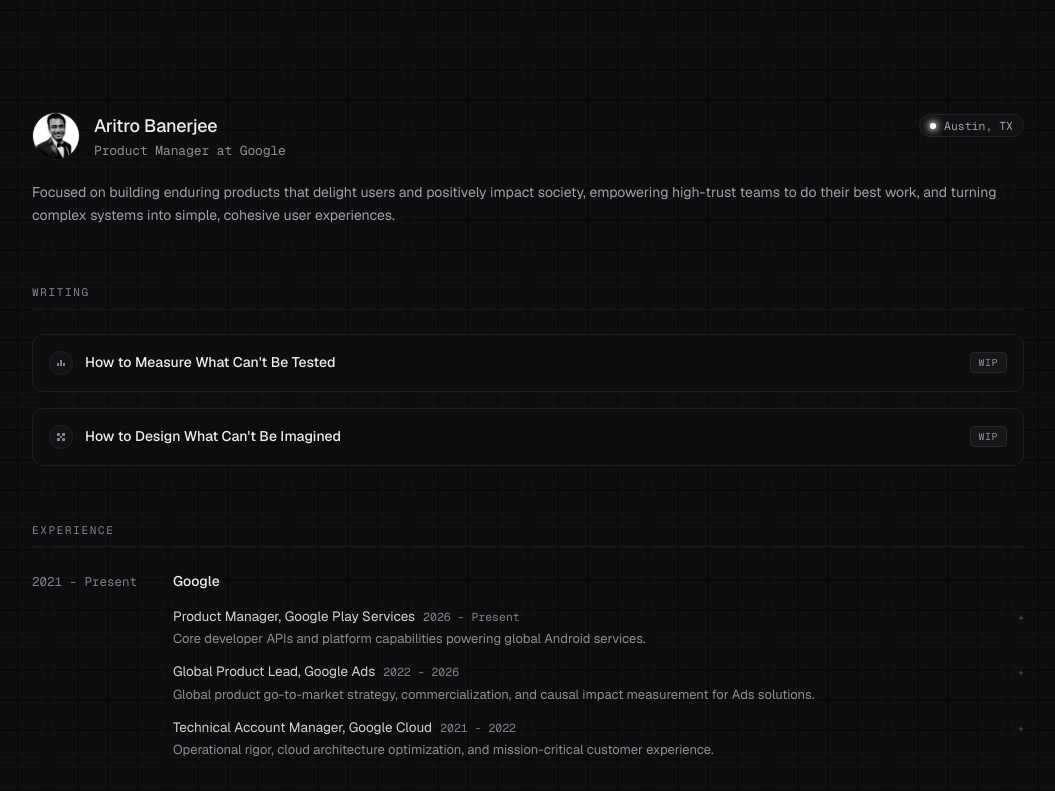
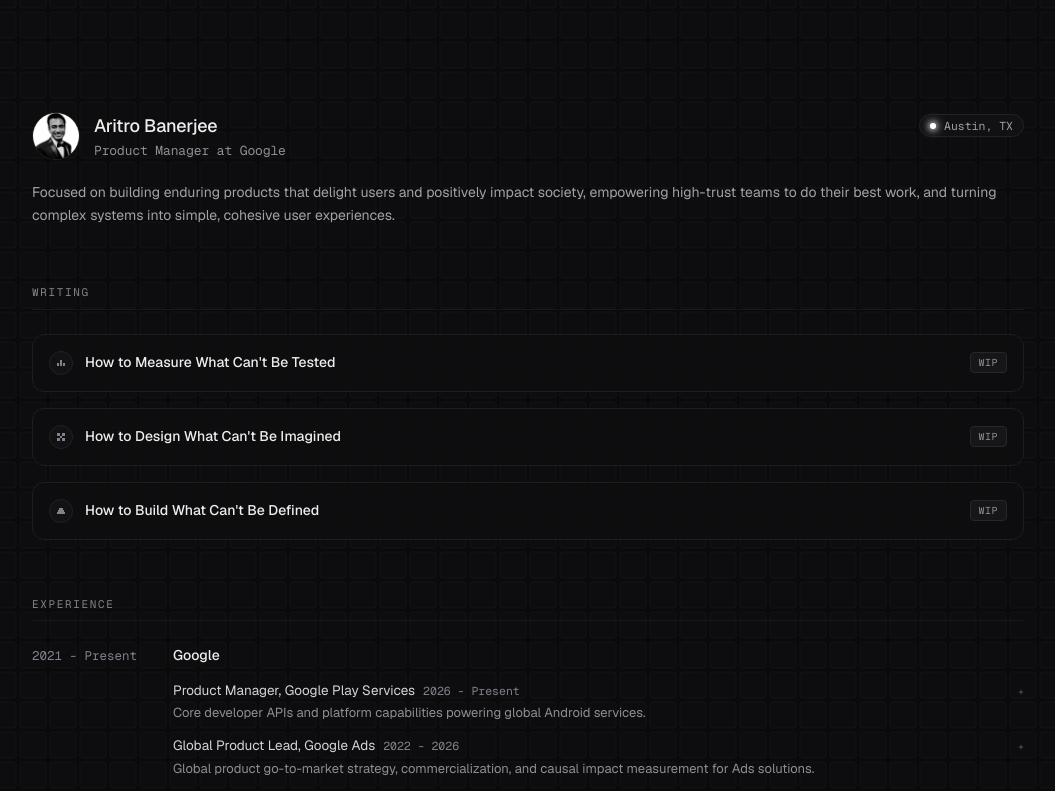
Before and after one commit to aritrobanerjee/aritrobanerjee.github.io, a React (Vite) app: page / in a window 1280 px wide. Shown: the top 791 px of the page, without its empty margins (112-1167 px from the left). Built offline with nearby package versions, Linux system fonts and the light colour scheme.

Commit message:
feat(writing): complete trifecta with 'How to Build What Can't Be Defined' WIP essay

```diff
--- a/scripts/postbuild.js
+++ b/scripts/postbuild.js
@@ -18,6 +18,7 @@
   const routes = [
     'writing/causal-measurement',
     'writing/design-what-cant-be-imagined',
+    'writing/build-what-cant-be-defined',
   ];
 
   routes.forEach((route) => {
--- a/src/App.tsx
+++ b/src/App.tsx
@@ -10,10 +10,15 @@
 import { WritingSection } from './components/WritingSection';
 import { CausalMeasurementEssay } from './components/CausalMeasurementEssay';
 import { DesignEssay } from './components/DesignEssay';
+import { BuildEssay } from './components/BuildEssay';
 
 const profile: ProfileData = profileData as ProfileData;
 
-type ViewState = 'home' | 'causal-measurement' | 'design-what-cant-be-imagined';
+type ViewState =
+  | 'home'
+  | 'causal-measurement'
+  | 'design-what-cant-be-imagined'
+  | 'build-what-cant-be-defined';
 
 export const App: React.FC = () => {
   const [currentView, setCurrentView] = useState<ViewState>('home');
@@ -31,6 +36,11 @@
         setCurrentView('design-what-cant-be-imagined');
         return;
       }
+      if (window.location.hash.includes('build-what-cant-be-defined')) {
+        window.history.replaceState(null, '', '/writing/build-what-cant-be-defined');
+        setCurrentView('build-what-cant-be-defined');
+        return;
+      }
 
       // Check URL pathname (strip trailing slashes)
       const path = window.location.pathname.replace(/\/$/, '');
@@ -38,6 +48,8 @@
         setCurrentView('causal-measurement');
       } else if (path === '/writing/design-what-cant-be-imagined') {
         setCurrentView('design-what-cant-be-imagined');
+      } else if (path === '/writing/build-what-cant-be-defined') {
+        setCurrentView('build-what-cant-be-defined');
       } else {
         setCurrentView('home');
       }
@@ -56,6 +68,10 @@
     } else if (articleId === 'design-what-cant-be-imagined') {
       window.history.pushState(null, '', '/writing/design-what-cant-be-imagined');
       setCurrentView('design-what-cant-be-imagined');
+      window.scrollTo(0, 0);
+    } else if (articleId === 'build-what-cant-be-defined') {
+      window.history.pushState(null, '', '/writing/build-what-cant-be-defined');
+      setCurrentView('build-what-cant-be-defined');
       window.scrollTo(0, 0);
     }
   };
@@ -105,6 +121,10 @@
         {currentView === 'design-what-cant-be-imagined' && (
           <DesignEssay onBack={navigateToHome} />
         )}
+
+        {currentView === 'build-what-cant-be-defined' && (
+          <BuildEssay onBack={navigateToHome} />
+        )}
       </main>
     </div>
   );
--- /dev/null
+++ b/src/components/BuildEssay.tsx
@@ -0,0 +1,27 @@
+import React from 'react';
+import essayMarkdown from '../content/essays/build-what-cant-be-defined.md?raw';
+import { EssayReader } from './EssayReader';
+
+interface BuildEssayProps {
+  onBack: () => void;
+}
+
+export const BuildEssay: React.FC<BuildEssayProps> = ({ onBack }) => {
+  return (
+    <EssayReader
+      markdown={essayMarkdown}
+      onBack={onBack}
+      icon={
+        <svg
+          viewBox="0 0 10 10"
+          className="w-4 h-4 md:w-5 md:h-5 fill-current text-[#ededed]"
+          style={{ shapeRendering: 'crispEdges' }}
+        >
+          <rect x="1" y="6" width="8" height="2" />
+          <rect x="2" y="4" width="6" height="2" />
+          <rect x="3" y="2" width="4" height="2" />
+        </svg>
+      }
+    />
+  );
+};
--- a/src/components/WritingSection.tsx
+++ b/src/components/WritingSection.tsx
@@ -42,7 +42,7 @@
           </div>
         </div>
 
-        {/* Essay 2 (WIP) */}
+        {/* Essay 2 */}
         <div
           onClick={() => onSelectArticle('design-what-cant-be-imagined')}
           className="group p-4 rounded-xl border border-[#1e1e22] hover:border-[#383840] bg-[#0e0e10]/80 hover:bg-[#121215] transition-all duration-200 cursor-pointer select-none"
@@ -71,6 +71,34 @@
             </span>
           </div>
         </div>
+
+        {/* Essay 3 */}
+        <div
+          onClick={() => onSelectArticle('build-what-cant-be-defined')}
+          className="group p-4 rounded-xl border border-[#1e1e22] hover:border-[#383840] bg-[#0e0e10]/80 hover:bg-[#121215] transition-all duration-200 cursor-pointer select-none"
+        >
+          <div className="flex items-center justify-between gap-3">
+            <div className="flex items-center gap-3">
+              <div className="w-6 h-6 rounded-full bg-[#121214] border border-[#222225] flex items-center justify-center shrink-0 group-hover:border-[#383840] group-hover:bg-[#18181c] transition-all duration-200">
+                <svg
+                  viewBox="0 0 10 10"
+                  className="w-2.5 h-2.5 fill-current text-[#82828b] group-hover:text-white transition-colors duration-200"
+                  style={{ shapeRendering: 'crispEdges' }}
+                >
+                  <rect x="1" y="6" width="8" height="2" />
+                  <rect x="2" y="4" width="6" height="2" />
+                  <rect x="3" y="2" width="4" height="2" />
+                </svg>
+              </div>
+              <h3 className="text-[14px] font-medium text-[#ededed] group-hover:text-white transition-colors">
+                How to Build What Can't Be Defined
+              </h3>
+            </div>
+            <span className="text-[10px] font-mono tracking-wider uppercase px-2 py-0.5 rounded bg-[#161619] border border-[#27272a] text-[#8e8e93] group-hover:text-[#d4d4d8] group-hover:border-[#383840] transition-colors">
+              WIP
+            </span>
+          </div>
+        </div>
       </div>
     </section>
   );
--- /dev/null
+++ b/src/content/essays/build-what-cant-be-defined.md
@@ -0,0 +1,74 @@
+# How to Build What Can't Be Defined
+
+*Engineering velocity, boundary-first scoping, and tracer-bullet execution when specifications are impossible.*
+
+> **Status: Work in Progress [WIP]**
+> *Drafting thesis, core principles, and operational case studies from developer platforms and distributed systems.*
+
+---
+
+## Part I // The Tyranny of the PRD
+
+Every standard product management playbook starts with the same comfortable lie: *write the spec, align the stakeholders, define the acceptance criteria, and execute.*
+
+This works cleanly when you are building a known quantity: a checkout funnel, a dashboard, a CRUD API, or an established SaaS pattern. The requirements can be interrogated, the metrics can be scoped, and "done" has a binary definition.
+
+Then you step into the frontier.
+
+When you are tasked with building non-deterministic AI pipelines, autonomous multi-agent runtimes, high-concurrency auction engines, or novel platform primitives, you run headfirst into a brutal paradox: **you cannot define what success looks like until the system is already running.**
+
+* The requirements cannot be specified because the underlying primitives are probabilistic, not deterministic.
+* The customer cannot tell you what they want because they have never interacted with the capability before.
+* The edge cases cannot be enumerated because they emerge dynamically from the interaction of millions of independent entities.
+
+If you demand an exhaustive PRD before writing code, you end up with 40 pages of fiction. Teams spend six months debating hypothetical abstractions, only for reality to shatter the spec within five minutes of production traffic.
+
+So then: **how do you build when writing a specification is fundamentally impossible?**
+
+---
+
+## Part II // The Illusion of the Comprehensive Spec
+
+When leaders encounter radical ambiguity, their default defense mechanism is process. They request more research, more stakeholder interviews, and tighter specifications.
+
+In frontier systems, this makes the problem worse:
+
+* **The Specification Trap:** The more detailed an upfront spec is for an undefined problem, the more brittle it becomes. Every sentence in the PRD is an unvalidated bet disguised as a requirement.
+* **Analysis Paralysis by Committee:** Without working software to ground the discussion, product reviews devolve into debates over personal taste and hypothetical edge cases that will never occur in practice.
+* **The Trap of Deterministic Acceptance Criteria:** Trying to apply deterministic QA tests ("given input X, system must return exact output Y") to probabilistic systems guarantees infinite failure or crippled functionality.
+
+The antidote is not "vibes" or hacking without direction. The antidote is shifting from **spec-first engineering** to **boundary-first engineering**.
+
+---
+
+## Part III // Principles for Building in the Dark
+
+### 01. Define the Negative Space (Boundary-First Scoping)
+When you cannot define what the system *should* do, define what it must *never* do.
+* Instead of specifying exact behavior: specify maximum latency, strict memory bounds, non-negotiable security boundaries, and data invariant rules.
+* Treat the system like a river: you cannot control every droplet of water, but you can build reinforced concrete banks. As long as the banks hold, the system can explore the solution space safely.
+
+### 02. Tracer Bullets Over Architectural Monoliths
+Do not build the infrastructure layer for six months before exposing a single capability.
+* Fire a "tracer bullet": a paper-thin, end-to-end path through all layers of the architecture (client SDK -> API runtime -> backend -> telemetry).
+* Even if every component is mocked or hardcoded, the tracer bullet confirms physical reality: it tests network hops, serialization, deployment pipelines, and basic developer ergonomics.
+* Reality gives you faster, harsher, and more accurate feedback than 100 design reviews.
+
+### 03. Build the Evaluation Harness Before the Product
+In probabilistic and frontier systems, the measurement harness is more important than the feature code itself.
+* If you cannot measure regression, you cannot iterate.
+* Build automated benchmarking suites, synthetic shadow traffic runners, and counterfactual simulation pipelines before writing the core logic.
+* When the harness is robust, the team can move with extreme velocity because they have instant ground truth on whether a change made the system better or worse.
+
+### 04. The Scaffolding Principle (Disposable Architecture)
+Accept that v1 of an undefined product exists solely to teach you what v2 needs to be.
+* Separate *foundational invariants* (which must remain rock-solid) from *operational scaffolding* (which is designed to be discarded).
+* Make the scaffolding modular, pluggable, and deliberately cheap to throw away.
+
+---
+
+## Part IV // The Field Manual [In Progress]
+
+*Currently documenting production lessons from shipping non-deterministic AI features, platform runtime primitives, and emerging developer APIs across billions of devices.*
+
+*Check back soon for the complete essay, or connect on [LinkedIn](https://www.linkedin.com/in/aritrobanerjee/) to discuss building at the edge.*
```
